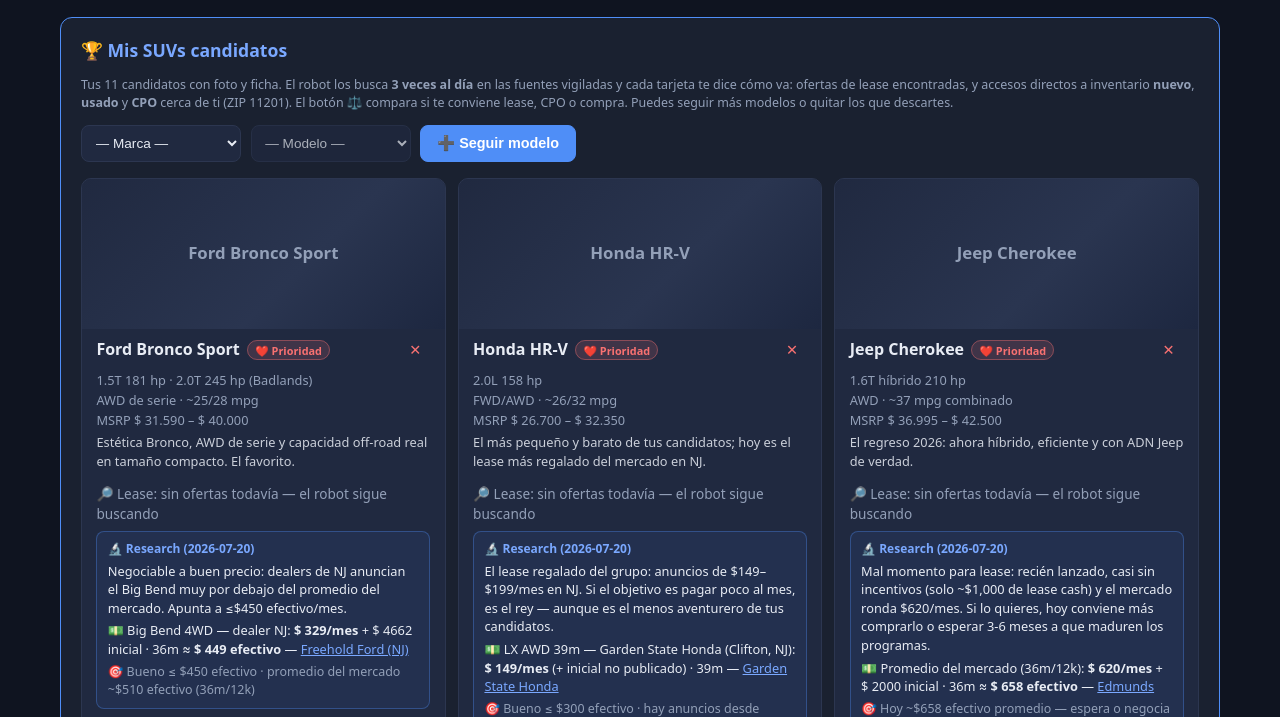
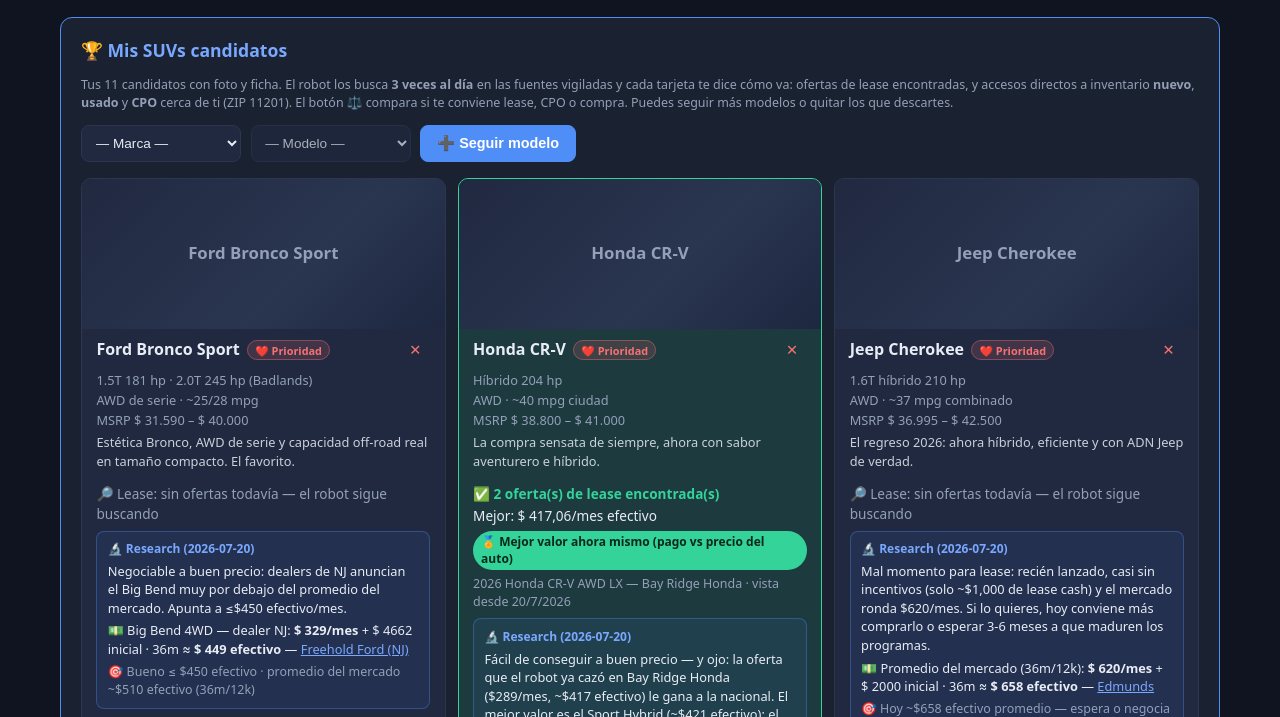
Before and after one commit to julioservan/Lease-finder, a plain HTML site: page index.html in a window 1280 px wide. Shown: the part 83-800 px from the top of the page. Drawn offline with Linux system fonts and the light colour scheme; no server answers.

```diff
--- a/data/market-intel.json
+++ b/data/market-intel.json
@@ -11,13 +11,14 @@
         { "title": "Promedio del mercado (36m/12k)", "monthly": 467, "das": 2000, "term": 36, "effective": 510, "source": "TrueCar", "url": "https://www.truecar.com/ford/bronco-sport/lease/" }
       ]
     },
-    "Honda HR-V": {
-      "verdict": "El lease regalado del grupo: anuncios de $149–$199/mes en NJ. Si el objetivo es pagar poco al mes, es el rey — aunque es el menos aventurero de tus candidatos.",
-      "benchmark": "Bueno ≤ $300 efectivo · hay anuncios desde $149/mes (LX AWD, NJ)",
+    "Honda CR-V": {
+      "verdict": "Fácil de conseguir a buen precio — y ojo: la oferta que el robot ya cazó en Bay Ridge Honda ($289/mes, ~$417 efectivo) le gana a la nacional. El mejor valor es el Sport Hybrid (~$421 efectivo); el TrailSport que te gusta está caro (~$548 efectivo): pagas ~$120/mes extra por el look.",
+      "benchmark": "Bueno ≤ $420 efectivo (LX/Sport Hybrid) · TrailSport hoy ~$548 efectivo",
       "deals": [
-        { "title": "LX AWD 39m — Garden State Honda (Clifton, NJ)", "monthly": 149, "das": null, "term": 39, "effective": null, "source": "Garden State Honda", "url": "https://www.gardenstatehonda.com/lease-specials.html" },
-        { "title": "LX AWD — Sloane Honda", "monthly": 199, "das": null, "term": 36, "effective": null, "source": "Sloane Honda", "url": "https://www.sloanehonda.com/honda-hr-v-lease-deal.html" },
-        { "title": "Oferta nacional Honda", "monthly": 249, "das": null, "term": 36, "effective": null, "source": "CarsDirect", "url": "https://www.carsdirect.com/honda/hr-v/prices-deals" }
+        { "title": "Sport Hybrid 2WD — oferta nacional", "monthly": 319, "das": 3999, "term": 36, "effective": 421, "source": "CarsDirect", "url": "https://www.carsdirect.com/honda/cr-v/prices-deals" },
+        { "title": "AWD LX — oferta nacional", "monthly": 299, "das": 4899, "term": 36, "effective": 427, "source": "TrueCar", "url": "https://www.truecar.com/honda/cr-v/lease/" },
+        { "title": "LX AWD — Sloane Honda (dealer agresivo)", "monthly": 241, "das": 5831, "term": 36, "effective": 396, "source": "Sloane Honda", "url": "https://www.sloanehonda.com/honda-cr-v-lease-deal.html" },
+        { "title": "TrailSport (el trim aventurero)", "monthly": 429, "das": 4699, "term": 36, "effective": 548, "source": "CarsDirect", "url": "https://www.carsdirect.com/deals-articles/2026-honda-cr-v-trailsport-lease-is-pretty-good" }
       ]
     },
     "Jeep Cherokee": {
--- a/index.html
+++ b/index.html
@@ -4,7 +4,7 @@
   <meta charset="UTF-8">
   <meta name="viewport" content="width=device-width, initial-scale=1.0">
   <title>Lease Finder — calcula, guarda y compara ofertas de lease</title>
-  <link rel="stylesheet" href="css/styles.css?v=8">
+  <link rel="stylesheet" href="css/styles.css?v=9">
 </head>
 <body>
   <header class="app-header">
@@ -377,11 +377,11 @@ Mensualidad de $339 con $2,499 de enganche
       <a href="https://leasehackr.com/calculator" target="_blank" rel="noopener">calculadora de Leasehackr</a>.</p>
   </footer>
 
-  <script src="js/lease-calc.js?v=8"></script>
-  <script src="js/offer-parser.js?v=8"></script>
-  <script src="js/vehicles.js?v=8"></script>
-  <script src="js/models.js?v=8"></script>
-  <script src="js/decide.js?v=8"></script>
-  <script src="js/app.js?v=8"></script>
+  <script src="js/lease-calc.js?v=9"></script>
+  <script src="js/offer-parser.js?v=9"></script>
+  <script src="js/vehicles.js?v=9"></script>
+  <script src="js/models.js?v=9"></script>
+  <script src="js/decide.js?v=9"></script>
+  <script src="js/app.js?v=9"></script>
 </body>
 </html>
--- a/js/app.js
+++ b/js/app.js
@@ -4,7 +4,7 @@
 
   var STORAGE_KEY = 'lease-finder-offers';
   var CURRENCY_KEY = 'lease-finder-currency';
-  var WATCH_KEY = 'lease-finder-watchlist-v3';
+  var WATCH_KEY = 'lease-finder-watchlist-v4';
 
   var FIELDS = [
     'make', 'model', 'name', 'msrp', 'price', 'incentives', 'downPayment', 'term',
--- a/js/models.js
+++ b/js/models.js
@@ -43,13 +43,6 @@
       wiki: 'Subaru Forester', slug: ['subaru', 'subaru-forester']
     },
     {
-      make: 'Honda', model: 'HR-V', trim: '', rating: 8.5, priority: 2,
-      price: [26700, 32350],
-      engine: '2.0L 158 hp', drive: 'FWD/AWD', mpg: '~26/32 mpg',
-      blurb: 'El más pequeño y barato de tus candidatos; hoy es el lease más regalado del mercado en NJ.',
-      wiki: 'Honda HR-V', slug: ['honda', 'honda-hr_v']
-    },
-    {
       make: 'Jeep', model: 'Cherokee', trim: '2026', rating: 9.1, priority: 3,
       price: [36995, 42500],
       engine: '1.6T híbrido 210 hp', drive: 'AWD', mpg: '~37 mpg combinado',
@@ -92,7 +85,7 @@
       wiki: 'Nissan Rogue', slug: ['nissan', 'nissan-rogue']
     },
     {
-      make: 'Honda', model: 'CR-V', trim: 'TrailSport', rating: 8.4,
+      make: 'Honda', model: 'CR-V', trim: 'TrailSport', rating: 8.4, priority: 2,
       price: [38800, 41000],
       engine: 'Híbrido 204 hp', drive: 'AWD', mpg: '~40 mpg ciudad',
       blurb: 'La compra sensata de siempre, ahora con sabor aventurero e híbrido.',
@@ -152,7 +145,7 @@
   };
 
   var EDMUNDS_SLUG = {
-    'Bronco Sport': 'ford/bronco-sport', 'HR-V': 'honda/hr-v', 'CX-50': 'mazda/cx-50', 'Forester': 'subaru/forester',
+    'Bronco Sport': 'ford/bronco-sport', 'CX-50': 'mazda/cx-50', 'Forester': 'subaru/forester',
     'Cherokee': 'jeep/cherokee', 'Sportage': 'kia/sportage', 'RAV4': 'toyota/rav4',
     'Tucson': 'hyundai/tucson', 'Terrain': 'gmc/terrain', 'Rogue': 'nissan/rogue',
     'CR-V': 'honda/cr-v', 'Tiguan': 'volkswagen/tiguan'
```
